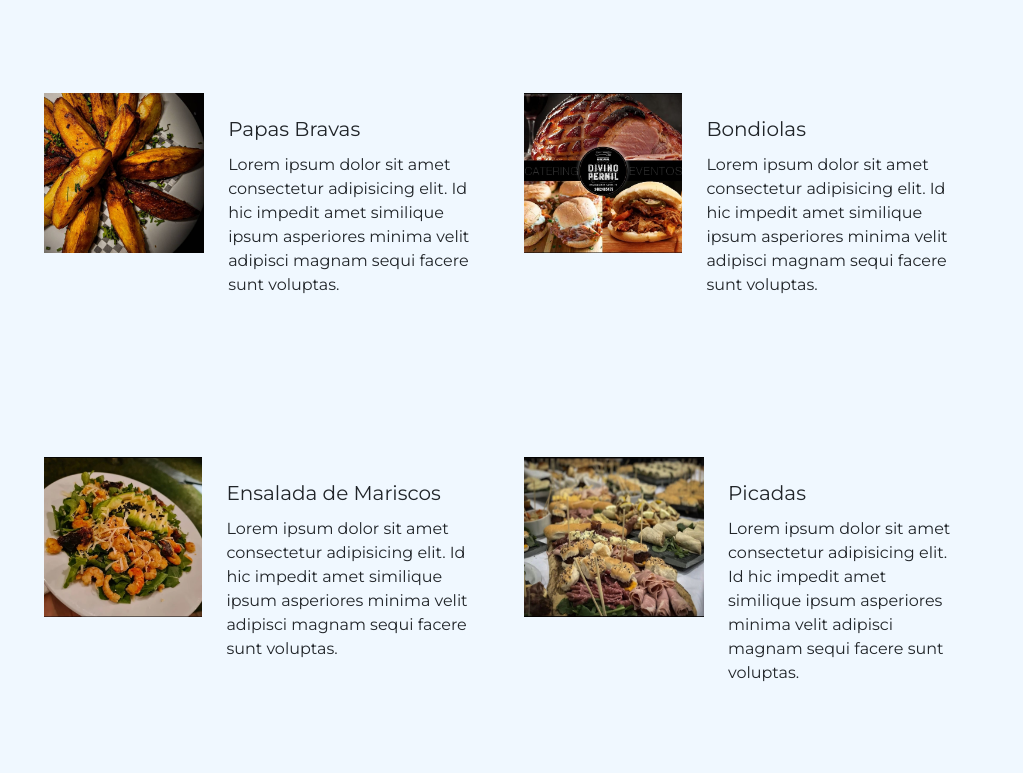
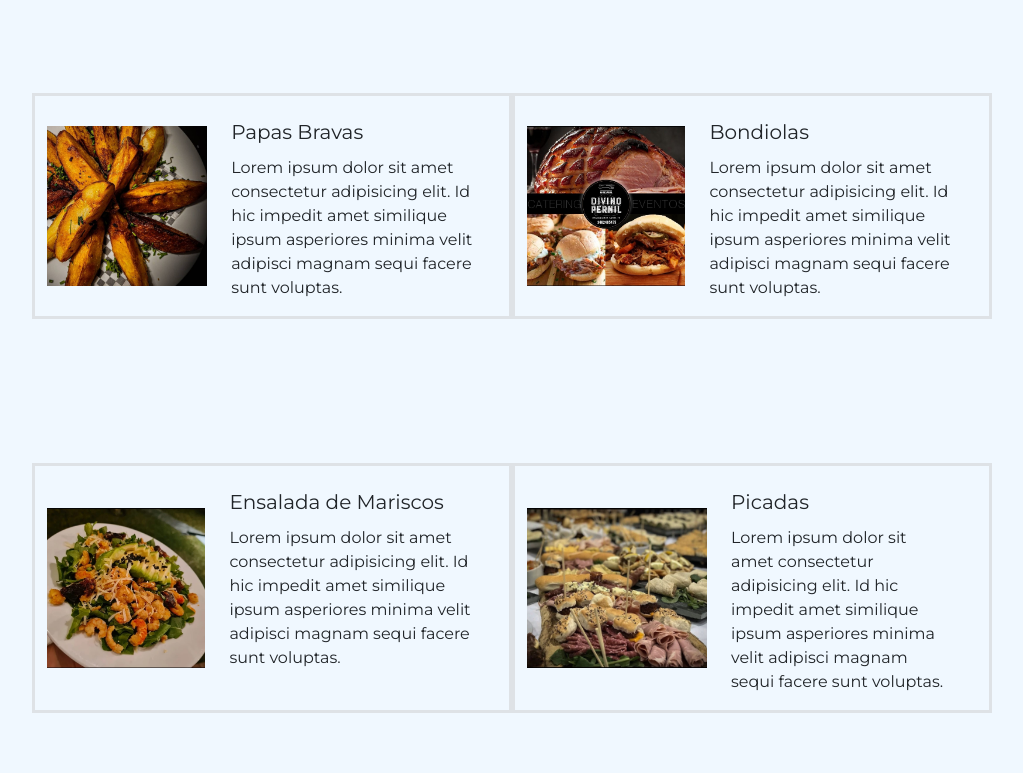
Before and after one commit to tomy0911/bootstrap, a plain HTML site: page index.html in a window 1280 px wide. Shown: the part 1047-1820 px from the top of the page, without its empty margins (128-1151 px from the left). Drawn offline with nearby package versions, Linux system fonts and the light colour scheme; a script that the page names is missing.

Commit message:
segundo commit

```diff
--- a/css/estilos.css
+++ b/css/estilos.css
@@ -6,6 +6,15 @@ body {
     font-family: 'Montserrat', sans-serif;
     overflow-x: hidden;
     background-color: aliceblue;
+}
+
+img{
+	object-fit: cover;
+	transition: all 500ms;
+}
+
+img:hover{
+	transform: scale(1.05);
 }
 
 /* Menu */
@@ -56,7 +65,7 @@ body {
     top: -130px;
 }
 
- #seccion-contacto{
+#seccion-contacto{
     background-color: #1b2a4e;
     min-height:500px;
     position:relative;
--- a/index.html
+++ b/index.html
@@ -114,8 +114,8 @@
 
     <section id="container-fluid">
         <div class="row w-75 mx-auto my-5 servicio.fila">
-            <div class="col-lg-6 col-md-12 col-sm-12 d-flex my-5 icono-wrap">
-                <img src="/imagenes/img15.jpeg" alt="Papas Bravas" width="180" height="160">
+            <div class="col-lg-6 col-md-12 col-sm-12 d-flex my-5 icono-wrap border border-3">
+                <img src="/imagenes/img15.jpeg" class="my-auto" alt="Papas Bravas" width="180" height="160">
                 <div>
                     <h3 class="fs-5 mt-4 px-4 pb-1">Papas Bravas</h3>
                     <p class="px-4">Lorem ipsum dolor sit amet consectetur adipisicing elit. Id hic impedit amet
@@ -124,8 +124,8 @@
                 </div>
             </div>
 
-            <div class="col-lg-6 col-md-12 col-sm-12 d-flex my-5 icono-wrap">
-                <img src="/imagenes/img5.jpeg" alt="Bondiolas" width="180" height="160">
+            <div class="col-lg-6 col-md-12 col-sm-12 d-flex my-5 icono-wrap border border-3">
+                <img src="/imagenes/img5.jpeg" class="my-auto" alt="Bondiolas" width="180" height="160">
                 <div>
                     <h3 class="fs-5 mt-4 px-4 pb-1">Bondiolas</h3>
                     <p class="px-4">Lorem ipsum dolor sit amet consectetur adipisicing elit. Id hic impedit amet
@@ -136,8 +136,8 @@
         </div>
 
         <div class="row w-75 mx-auto my-5 servicio.fila">
-            <div class="col-lg-6 col-md-12 col-sm-12 d-flex my-5 icono-wrap">
-                <img src="/imagenes/img9.jpeg" alt="Enslada de Mariscos" width="180" height="160">
+            <div class="col-lg-6 col-md-12 col-sm-12 d-flex my-5 icono-wrap border border-3">
+                <img src="/imagenes/img9.jpeg" class="my-auto" alt="Enslada de Mariscos" width="180" height="160">
                 <div>
                     <h3 class="fs-5 mt-4 px-4 pb-1">Ensalada de Mariscos</h3>
                     <p class="px-4">Lorem ipsum dolor sit amet consectetur adipisicing elit. Id hic impedit amet
@@ -146,8 +146,8 @@
                 </div>
             </div>
 
-            <div class="col-lg-6 col-md-12 col-sm-12 d-flex my-5 icono-wrap">
-                <img src="/imagenes/img6.jpeg" alt="Picadas" width="180" height="160">
+            <div class="col-lg-6 col-md-12 col-sm-12 d-flex my-5 icono-wrap border border-3">
+                <img src="/imagenes/img6.jpeg" class="my-auto" alt="Picadas" width="180" height="160">
                 <div>
                     <h3 class="fs-5 mt-4 px-4 pb-1">Picadas</h3>
                     <p class="px-4">Lorem ipsum dolor sit amet consectetur adipisicing elit. Id hic impedit amet
```
